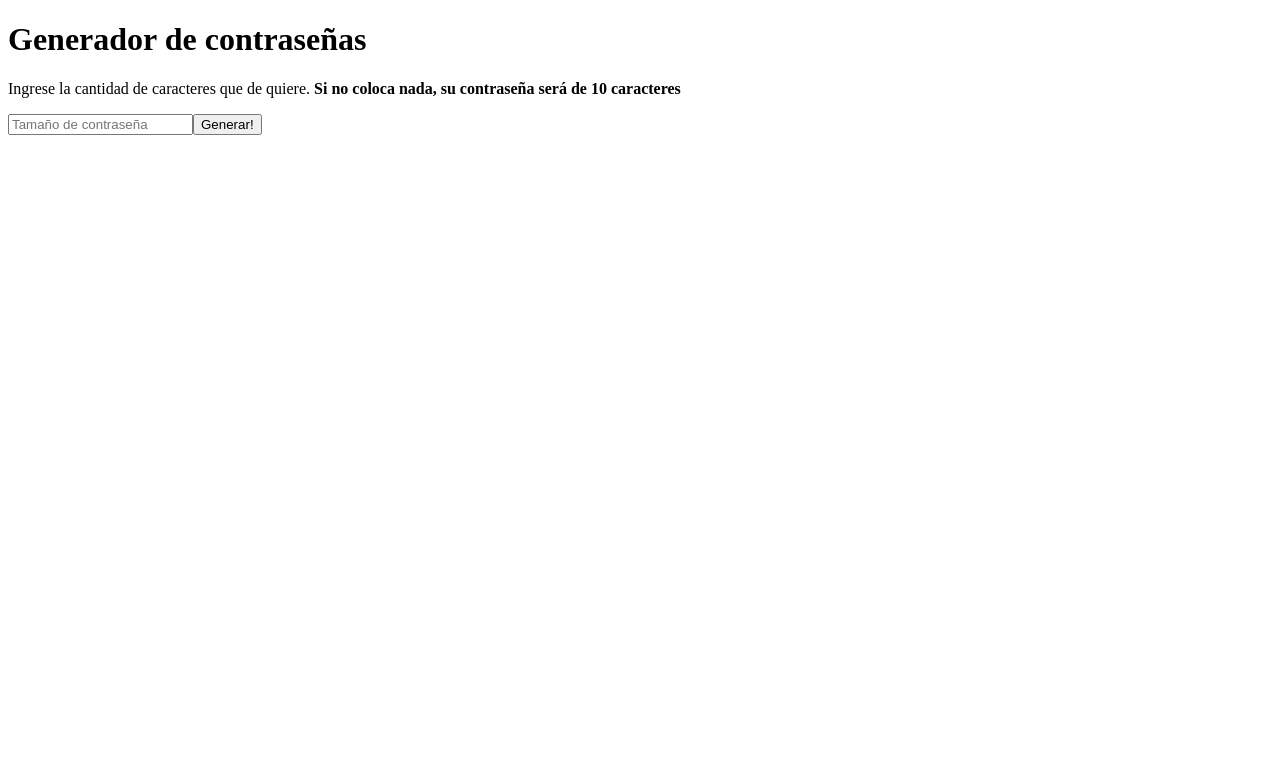
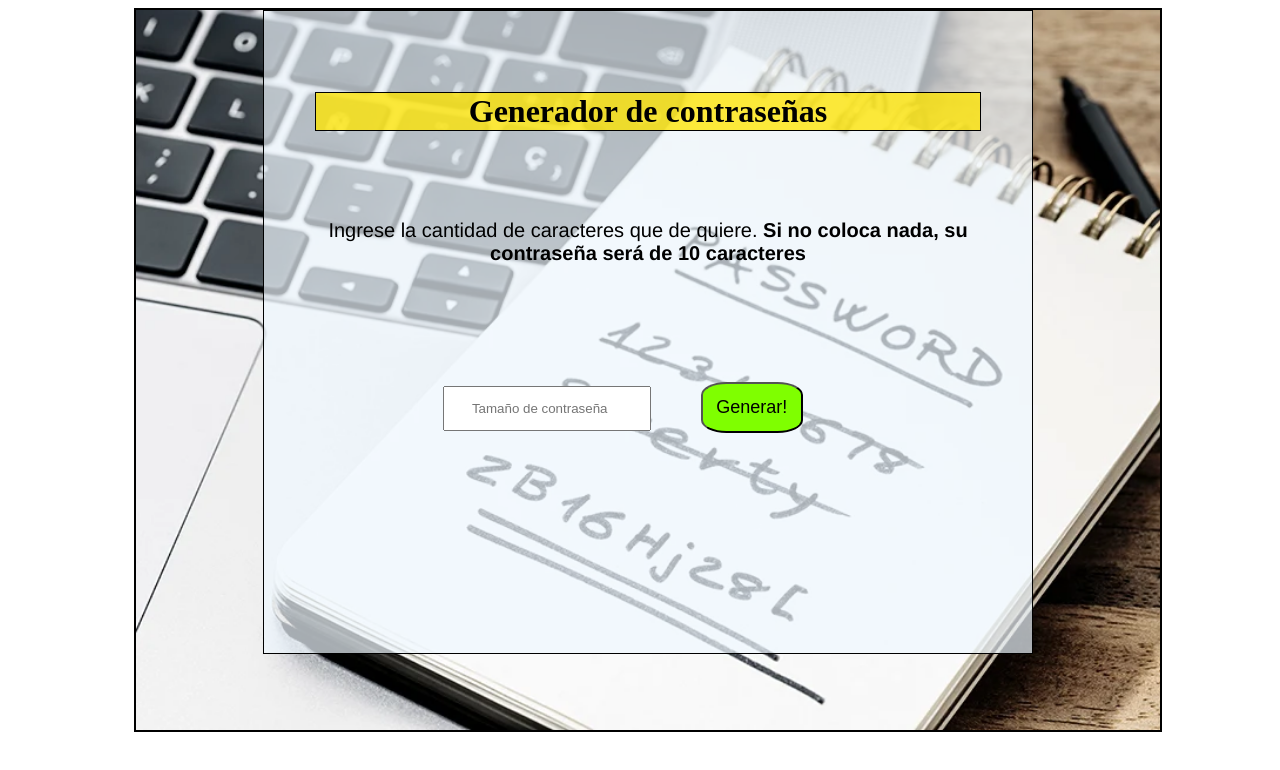
Before and after one commit to IgnacioZamo/generarContrase-as, a plain HTML site: page index.html in a window 1280 px wide. Drawn offline with Linux system fonts and the light colour scheme.

Commit message:
se soluciona error agregando un e.preventDefault y se agrega estilo

```diff
--- a/index.html
+++ b/index.html
@@ -4,10 +4,14 @@
     <meta charset="UTF-8">
     <meta name="viewport" content="width=device-width, initial-scale=1.0">
     <title>Generador de contraseñas</title>
+    <link rel="stylesheet" href="./style.css">
 </head>
 <body>
-    <div id="root"></div>
+    <main>
+        <div id="root"></div>
 
-    <script src="./main.js"></script>
+        <script src="./main.js"></script>
+
+    </main>
 </body>
 </html>
--- a/main.js
+++ b/main.js
@@ -15,21 +15,27 @@ const titulo = document.createElement("h1");
 titulo.innerText = "Generador de contraseñas"
 const texto = document.createElement("p");
 texto.innerHTML = `Ingrese la cantidad de caracteres que de quiere. <b>Si no coloca nada, su contraseña será de 10 caracteres`;
-const contraseña = document.createElement("h3");
+texto.classList.add("instruccion")
+const contraseña = document.createElement("p");
+contraseña.classList.add("passGenerada");
 
 const form = document.createElement("form")
+form.classList.add("form")
 const input = document.createElement("input");
 input.type="number";
 input.placeholder = "Tamaño de contraseña";
+input.classList.add("input")
 const botonGenerar = document.createElement("button");
+botonGenerar.classList.add("boton");
 botonGenerar.innerText="Generar!";
 form.appendChild(input);
 form.appendChild(botonGenerar);
 
-botonGenerar.addEventListener("click", function () {
+botonGenerar.addEventListener("click", function (e) {
+    e.preventDefault()
     if (input.value == 0) {
         const key = generadorPass();
-        contraseña.innerHTML= `Su contraseña generada es: ${key}`;
+        contraseña.innerHTML= `Su contraseña generada es: <b>${key}</b>`;
     }else {
         const key2 = generadorPass(input.value);
         contraseña.innerHTML = `Su contraseña generada de ${input.value} es <b>${key2}</b>`
--- /dev/null
+++ b/style.css
@@ -0,0 +1,83 @@
+body{
+    width: 100vw;
+    height: 100vh;
+    align-items: center;
+    justify-content: center;
+}
+
+main{
+    height: 90vh;
+    width: 80vw;
+    background-image: url(./background.png);
+    background-repeat: no-repeat;
+    background-size: cover;
+    border: 2px black solid;
+    align-items: center;
+    justify-content: center;
+    margin: auto;
+}
+
+#root{
+    display: grid;
+    grid-template-areas:
+        "titulo titulo titulo"
+        "texto texto texto"
+        "form form form"
+        "pass pass pass";
+    justify-content: center;
+    align-items: center;
+    gap: 30px;
+    height: 65%;
+    width: 65%;
+    margin: auto;
+    padding: 5%;
+    border: black solid 1px;
+    background-color: rgba(240, 248, 255, 0.693);
+    min-height: 75%;
+}
+
+h1 {
+    grid-area: titulo;
+    border: 1px black solid;
+    text-align: center;
+    background-color: rgba(255, 230, 0, 0.768)
+}
+
+.instruccion {
+    grid-area: texto;
+    text-align: center;
+    text-decoration: solid;
+    font-family: 'Franklin Gothic Medium', 'Arial Narrow', Arial, sans-serif;
+    font-size: 125%;
+
+}
+
+.form{
+    grid-area: form;
+    align-items: center;
+    text-align: center;
+}
+
+.input{
+    padding: 2%;
+    text-align: center;
+    align-items: center;
+    justify-content: center;
+
+}
+
+.boton{
+    margin: 50px;
+    padding: 2%;
+    font-size: large;
+    background-color: chartreuse;
+    border-radius: 25%;
+}
+
+.passGenerada{
+    grid-area: pass;
+    display: inline-block;
+    overflow: auto; /* Agregar desbordamiento vertical y horizontal */
+    font-size: 200%;
+    text-align: center;
+}
```
Also changed, not shown: background.png (added).
